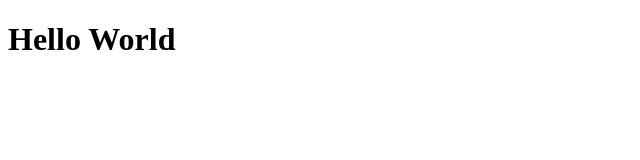
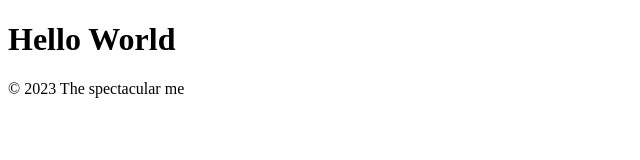
Before and after one commit to KonichiwaSensei/git-branching, a plain HTML site: page index.html in a window 1280 px wide. Shown: the whole page, without its empty margins (0-640 px from the left). Drawn offline with Linux system fonts and the light colour scheme.

Commit message:
added footer with copyright

```diff
--- a/index.html
+++ b/index.html
@@ -8,5 +8,9 @@
 </head>
 <body>
     <h1>Hello World</h1>
+
+    <footer>
+        &copy; 2023 The spectacular me
+    </footer>
 </body>
 </html>
```
